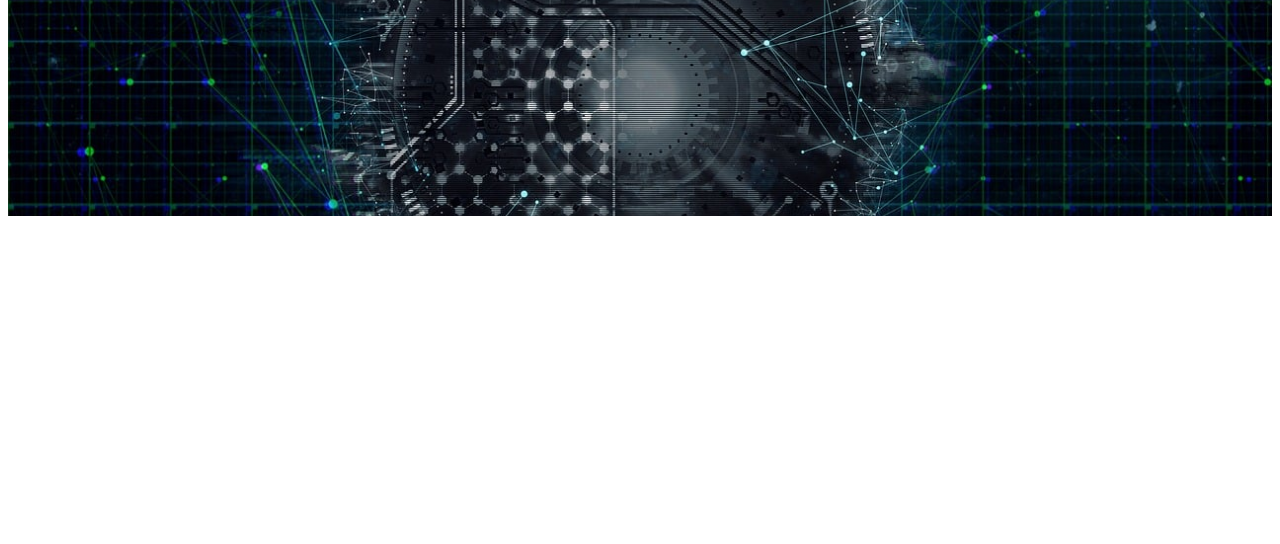
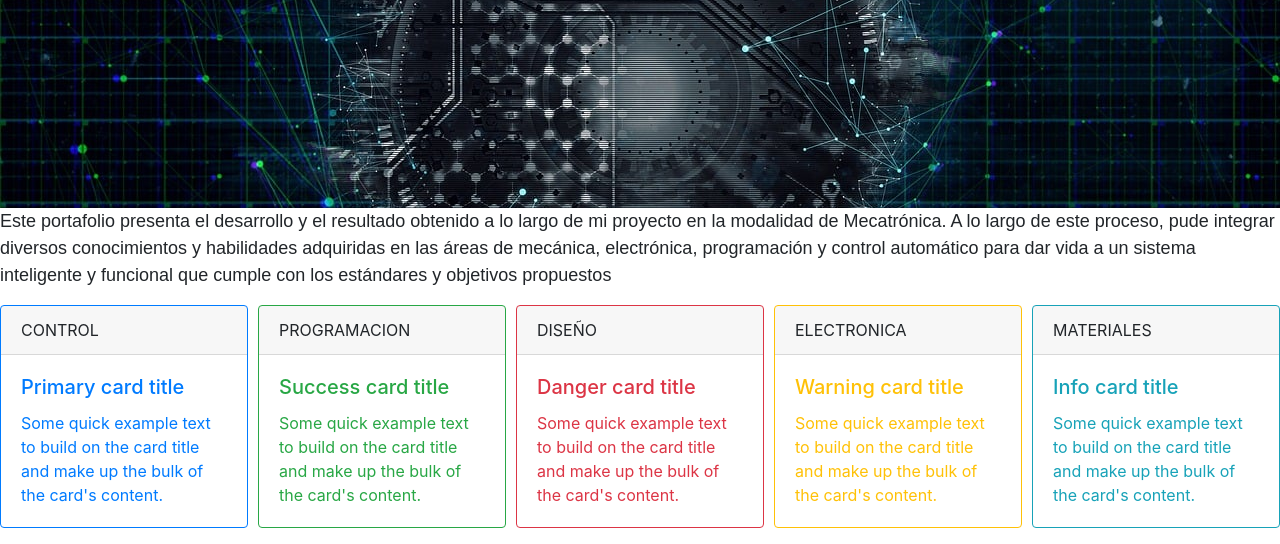
Before and after one commit to camilocentenoh/portafolio2025, a plain HTML site: page index.html in a window 1280 px wide. Shown: the part 392-936 px from the top of the page. Before the commit the page ends 800 px from the top, so only its background shows below. Drawn offline with nearby package versions, Linux system fonts and the light colour scheme.

Commit message:
https://github.com/camilocentenoh/portafolio2025.git

```diff
--- a/index.html
+++ b/index.html
@@ -1,12 +1,19 @@
-<!DOCTYPE html>
+
+
+
+<!doctype html>
 <html lang="en">
-<head>
-    <meta charset="UTF-8">
-    <meta name="viewport" content="width=device-width, initial-scale=1.0">
+  <head>
+    <!-- Required meta tags -->
+    <meta charset="utf-8">
+    <meta name="viewport" content="width=device-width, initial-scale=1, shrink-to-fit=no">
     <link rel="stylesheet" href="./style.css">
-    <title>portafolio mecatronica</title>
-</head>
-<body>
+    <!-- Bootstrap CSS -->
+    <link rel="stylesheet" href="https://cdn.jsdelivr.net/npm/bootstrap@4.6.2/dist/css/bootstrap.min.css" integrity="sha384-xOolHFLEh07PJGoPkLv1IbcEPTNtaed2xpHsD9ESMhqIYd0nLMwNLD69Npy4HI+N" crossorigin="anonymous">
+
+    <title>Hello, world!</title>
+  </head>
+  <body>
     <header>
         <div id="contenedor_cabecera">
             <img class="logo" src="./img/logo sena.png" alt="">
@@ -14,8 +21,71 @@
             <img class="logo" src="./img/logo inem.webp" alt="">
         </div>
         <div id="contenedor_banner">
-            <p id="descripcion">modalidad en articulacion con el sena</p>
+            <p id="subtitulo">MODALIDAD ARTICULACION CON EL SENA</p>
         </div>
     </header>
-</body>
+    <main>
+        <section>
+            <div id="Descripcion">
+                <p>
+                    Este portafolio presenta el desarrollo y el resultado obtenido a lo largo de mi proyecto en la modalidad de Mecatrónica.
+                    A lo largo de este proceso, pude integrar diversos conocimientos y habilidades adquiridas en las áreas de mecánica, electrónica, programación y control automático
+                    para dar vida a un sistema inteligente y funcional que cumple con los estándares y objetivos propuestos
+                </p>
+            </div>
+        </section>
+        <div id="tarjetas">
+            <div class="card border-primary mb-3" style="max-width: 18rem;">
+                <div class="card-header">CONTROL</div>
+                <div class="card-body text-primary">
+                  <h5 class="card-title">Primary card title</h5>
+                  <p class="card-text">Some quick example text to build on the card title and make up the bulk of the card's content.</p>
+                </div>
+              </div>
+
+              <div class="card border-success mb-3" style="max-width: 18rem;">
+                <div class="card-header">PROGRAMACION</div>
+                <div class="card-body text-success">
+                  <h5 class="card-title">Success card title</h5>
+                  <p class="card-text">Some quick example text to build on the card title and make up the bulk of the card's content.</p>
+                </div>
+              </div>
+              <div class="card border-danger mb-3" style="max-width: 18rem;">
+                <div class="card-header">DISEÑO</div>
+                <div class="card-body text-danger">
+                  <h5 class="card-title">Danger card title</h5>
+                  <p class="card-text">Some quick example text to build on the card title and make up the bulk of the card's content.</p>
+                </div>
+              </div>
+              <div class="card border-warning mb-3" style="max-width: 18rem;">
+                <div class="card-header">ELECTRONICA</div>
+                <div class="card-body text-warning">
+                  <h5 class="card-title">Warning card title</h5>
+                  <p class="card-text">Some quick example text to build on the card title and make up the bulk of the card's content.</p>
+                </div>
+              </div>
+              <div class="card border-info mb-3" style="max-width: 18rem;">
+                <div class="card-header">MATERIALES</div>
+                <div class="card-body text-info">
+                  <h5 class="card-title">Info card title</h5>
+                  <p class="card-text">Some quick example text to build on the card title and make up the bulk of the card's content.</p>
+                </div>
+              </div>
+
+
+        </div>
+    </main>
+    <!-- Optional JavaScript; choose one of the two! -->
+
+    <!-- Option 1: jQuery and Bootstrap Bundle (includes Popper) -->
+    <script src="https://cdn.jsdelivr.net/npm/jquery@3.5.1/dist/jquery.slim.min.js" integrity="sha384-DfXdz2htPH0lsSSs5nCTpuj/zy4C+OGpamoFVy38MVBnE+IbbVYUew+OrCXaRkfj" crossorigin="anonymous"></script>
+    <script src="https://cdn.jsdelivr.net/npm/bootstrap@4.6.2/dist/js/bootstrap.bundle.min.js" integrity="sha384-Fy6S3B9q64WdZWQUiU+q4/2Lc9npb8tCaSX9FK7E8HnRr0Jz8D6OP9dO5Vg3Q9ct" crossorigin="anonymous"></script>
+
+    <!-- Option 2: Separate Popper and Bootstrap JS -->
+    <!--
+    <script src="https://cdn.jsdelivr.net/npm/jquery@3.5.1/dist/jquery.slim.min.js" integrity="sha384-DfXdz2htPH0lsSSs5nCTpuj/zy4C+OGpamoFVy38MVBnE+IbbVYUew+OrCXaRkfj" crossorigin="anonymous"></script>
+    <script src="https://cdn.jsdelivr.net/npm/popper.js@1.16.1/dist/umd/popper.min.js" integrity="sha384-9/reFTGAW83EW2RDu2S0VKaIzap3H66lZH81PoYlFhbGU+6BZp6G7niu735Sk7lN" crossorigin="anonymous"></script>
+    <script src="https://cdn.jsdelivr.net/npm/bootstrap@4.6.2/dist/js/bootstrap.min.js" integrity="sha384-+sLIOodYLS7CIrQpBjl+C7nPvqq+FbNUBDunl/OZv93DB7Ln/533i8e/mZXLi/P+" crossorigin="anonymous"></script>
+    -->
+  </body>
 </html>
--- a/style.css
+++ b/style.css
@@ -19,7 +19,17 @@
     background-repeat: no-repeat;
     height: 500px;
 }
-#descripcion{
+#subtitulo{
     font-size: xx-large;
     color: #fff;
 }
+#Descripcion{
+    font-family: Arial, Helvetica, sans-serif;
+    font-size: 18px;
+}
+#tarjetas{
+    display: flex;
+    justify-content: space-between;
+    gap: 10px;
+
+}
```
